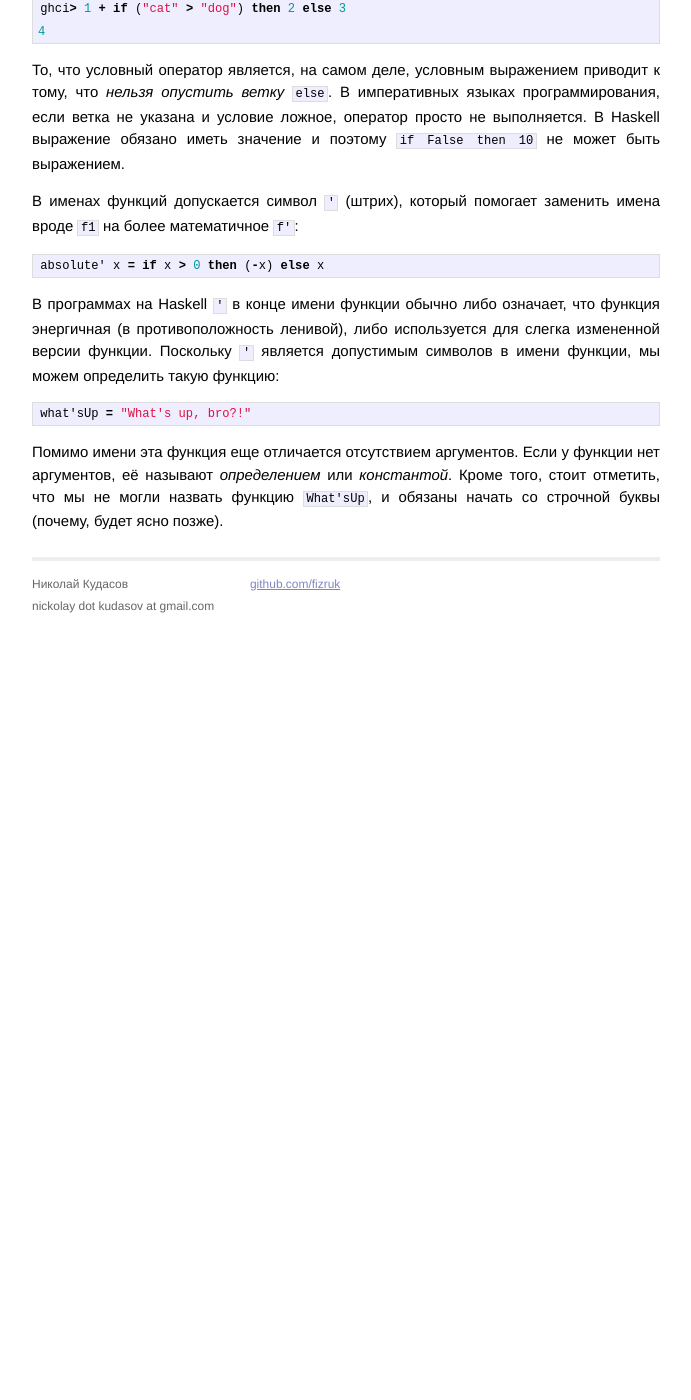
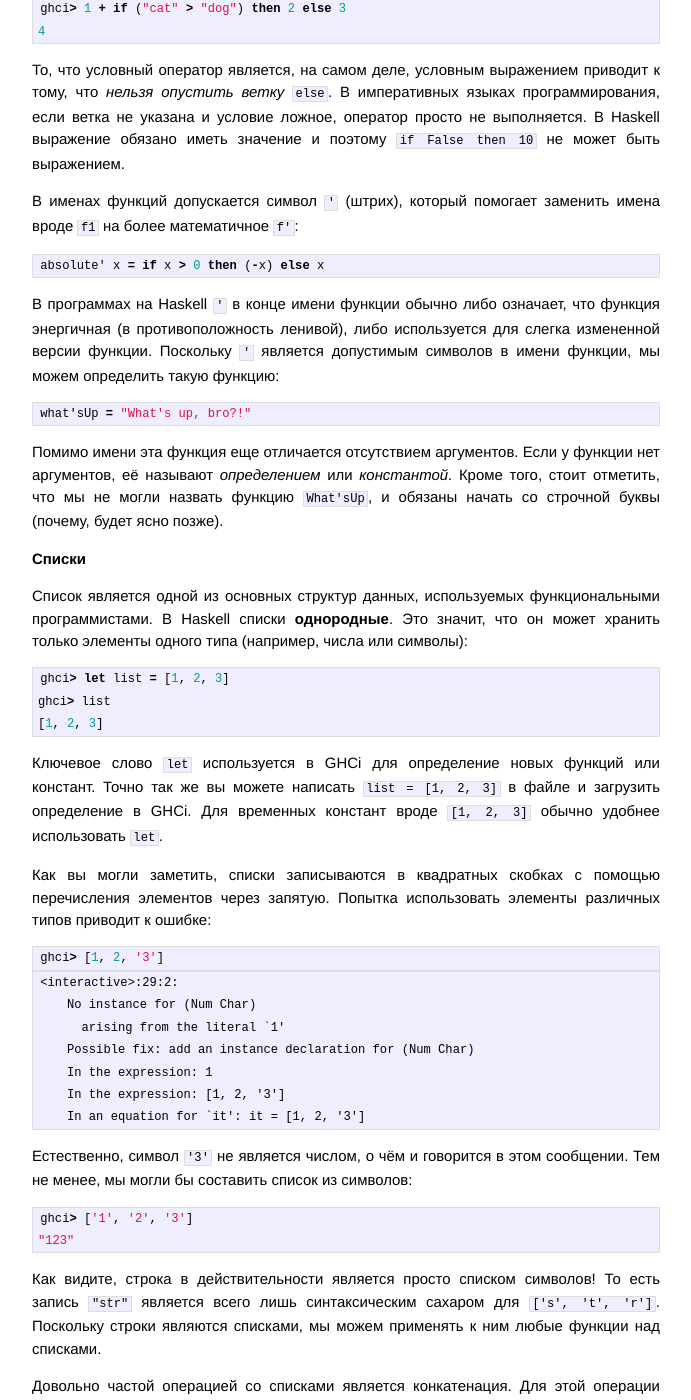
Before and after one commit to cmc-msu-ai/haskell-course, a Jekyll site: the page built from _posts/2013-09-03-quick-start.markdown, in a window 1280 px wide and 1400 px high, scrolled down 4469 px. Shown: the whole window, without its empty margins (294-985 px from the left). Built offline with Jekyll 4.4.1, drawn with Linux system fonts in a browser that asks for light colours; Markdown is read by kramdown in place of the engine named in the settings; before the commit the page ends 5099 px from its top, so only the background shows below that; some of the changed text lies outside the part shown.

Commit message:
01 quick start: list basics

````diff
--- a/_posts/2013-09-03-quick-start.markdown
+++ b/_posts/2013-09-03-quick-start.markdown
@@ -261,3 +261,89 @@ what'sUp = "What's up, bro?!"
 Помимо имени эта функция еще отличается отсутствием аргументов. Если у функции нет аргументов, её называют *определением* или
 *константой*. Кроме того, стоит отметить, что мы не могли назвать функцию `What'sUp`, и обязаны начать со строчной буквы (почему,
 будет ясно позже).
+
+## Списки
+
+Список является одной из основных структур данных, используемых функциональными программистами. В Haskell списки **однородные**.
+Это значит, что он может хранить только элементы одного типа (например, числа или символы):
+
+```haskell
+ghci> let list = [1, 2, 3]
+ghci> list
+[1, 2, 3]
+```
+
+Ключевое слово `let` используется в GHCi для определение новых функций или констант. Точно так же вы можете написать `list = [1, 2, 3]`
+в файле и загрузить определение в GHCi. Для временных констант вроде `[1, 2, 3]` обычно удобнее использовать `let`.
+
+Как вы могли заметить, списки записываются в квадратных скобках с помощью перечисления элементов через запятую. Попытка использовать
+элементы различных типов приводит к ошибке:
+
+```haskell
+ghci> [1, 2, '3']
+```
+```
+<interactive>:29:2:
+    No instance for (Num Char)
+      arising from the literal `1'
+    Possible fix: add an instance declaration for (Num Char)
+    In the expression: 1
+    In the expression: [1, 2, '3']
+    In an equation for `it': it = [1, 2, '3']
+```
+
+Естественно, символ `'3'` не является числом, о чём и говорится в этом сообщении. Тем не менее, мы могли бы составить список
+из символов:
+
+```haskell
+ghci> ['1', '2', '3']
+"123"
+```
+
+Как видите, строка в действительности является просто списком символов! То есть запись `"str"` является всего лишь синтаксическим
+сахаром для `['s', 't', 'r']`. Поскольку строки являются списками, мы можем применять к ним любые функции над списками.
+
+Довольно частой операцией со списками является конкатенация. Для этой операции используется оператор `++`:
+
+```haskell
+ghci> [1, 2, 3] ++ [4, 5, 6]
+[1, 2, 3, 4, 5, 6]
+ghci> "hello, " ++ "world!"
+"hello, world!"
+ghci> ['f', 'o', 'o'] ++ ['b', 'a', 'r']
+"foobar"
+```
+
+Конкатенация списков — дорогая операция в том смысле, что второй список "дописывается" в конец первого. Для этого Haskell вынужден
+пройти до конца первого списка (чем длиннее список — тем дольше выполнение операции, даже если второй список короткий). Таким образом,
+добавление элемента в конец миллионного списка потребует значительного времени. С другой стороны, добавление в начало списка при
+помощи оператора `:` происходит мгновенно:
+
+```haskell
+ghci> 1 : [2, 3]
+[1, 2, 3]
+ghci> 'c' : "at"
+"cat"
+```
+
+Стоит отметить, что оператор `:` в качестве первого аргумента принимает элемент и добавляет его в список, в то время как `++` принимает
+на вход два списка. Даже если необходимо добавить элемент в конец списка при помощи `++`, нужно поместить элемент в квадратные скобки:
+
+```haskell
+ghci> [1, 2, 3] ++ [4]
+[1, 2, 3, 4]
+```
+
+На самом деле, запись `[1, 2, 3]` является синтаксическим сахаром для `1 : 2 : 3 : []`, где `[]` — пустой список.
+Заметьте, что `[]`, `[[]]`, `[[], [], []` — не одно и то же! `[]` — пустой список, `[[]]` — список из одного элемента (которым является
+пустой список), `[[], [], []]` — список из трёх пустых списков.
+
+Чтобы обратиться к произвольному элементу списка по его индексу, можно воспользоваться оператором `!!`:
+
+```haskell
+ghci> [1, 2, 3, 4] !! 2
+3
+```
+
+Нумерация ведется с нуля. Обратите внимание, что для вычисления `list !! 1000000` Haskell должен пройти миллион элементов, чтобы достать
+из списка требуемый элемент.
````
